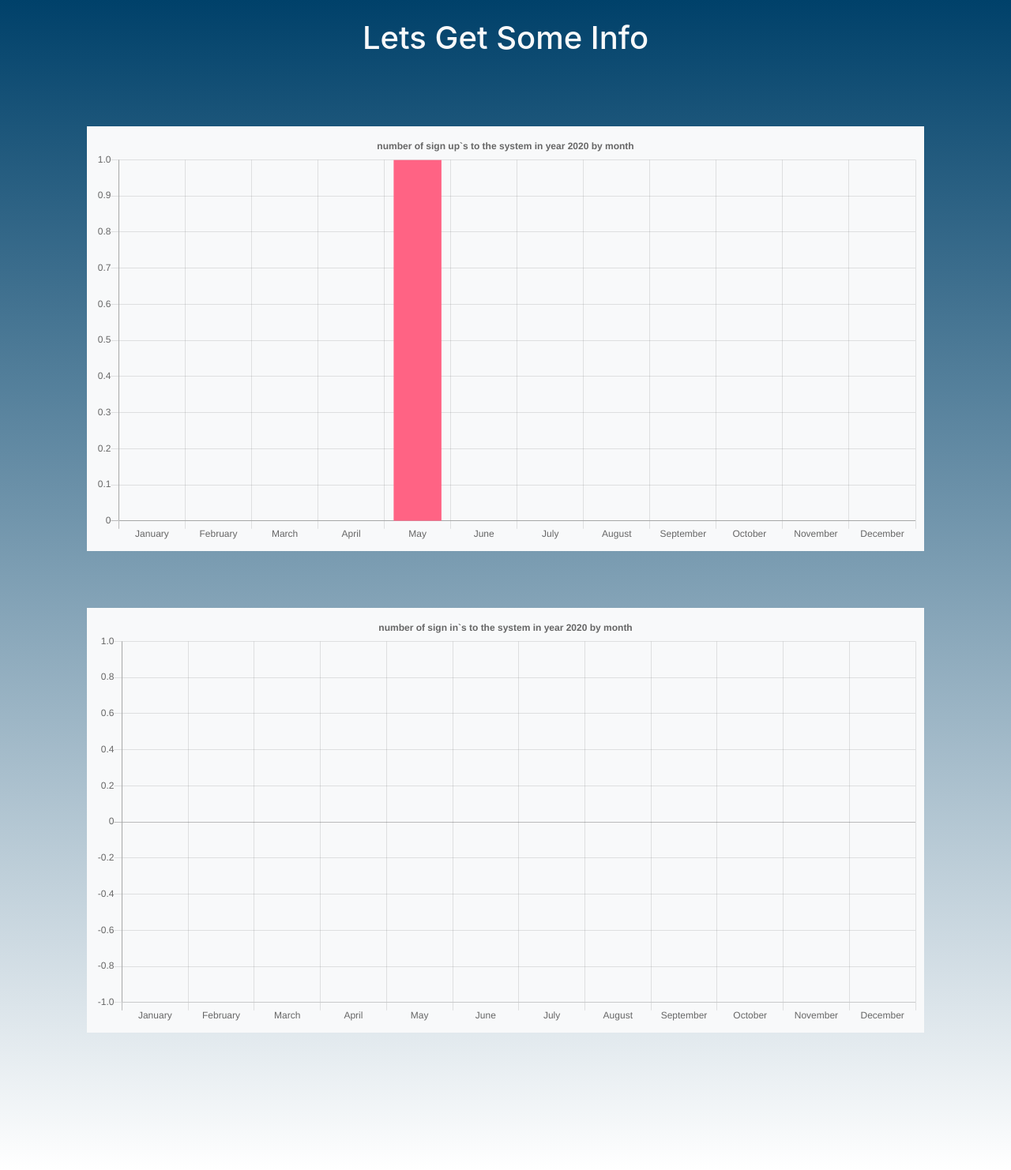
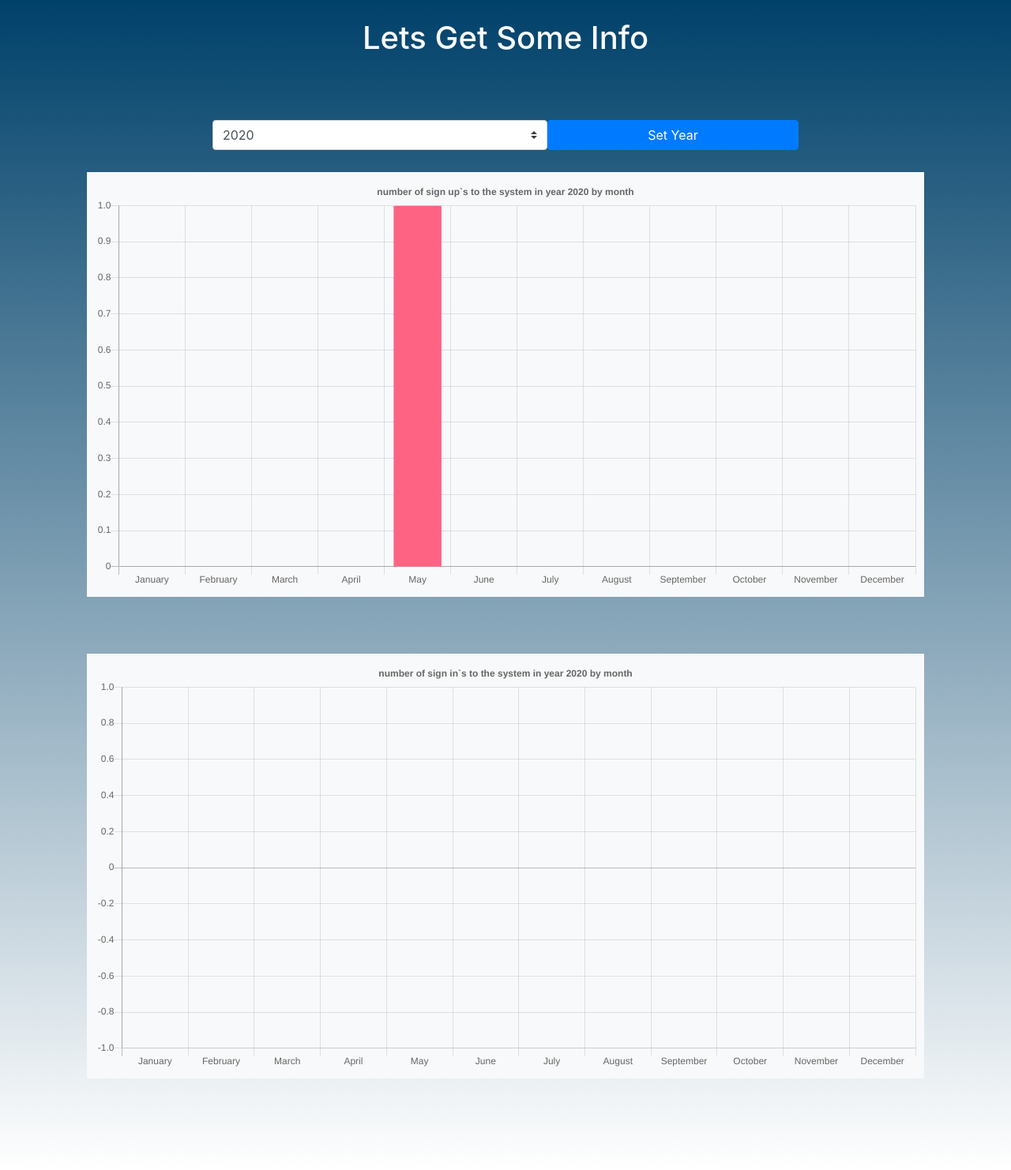
Before and after one commit to leorrose/B7Fun, a Django app: page /adminStats/ in a window 1280 px wide. Shown: the part 56-1538 px from the top of the page at 79% size. Run offline with Django 3.2, Linux system fonts and the light colour scheme; the visitor is signed in with stand-in values (Sample User, id 1); data comes from the database, SQL or seed files in the repository; some libraries are stand-ins or nearby versions.

Commit message:
PM2020T17-31 PM2020T17-30 add year select

```diff
--- a/B7FunDjango/adminStats/templates/adminStats/show_statistics.html
+++ b/B7FunDjango/adminStats/templates/adminStats/show_statistics.html
@@ -6,13 +6,19 @@
 {% endblock  %}
 
 {%block content%}
-<div class="container-fluid d-flex flex-column h-100">
+<div class="container-fluid d-flex flex-column h-100" style="overflow-y: scroll;">
     <div class="row justify-content-center mt-1 p-1">
         <div class="col-10 m-2 p-2">
             <h1 class="text-center text-light"> Lets Get Some Info</h1>
         </div>
     </div>
-    <div class="row justify-content-center mt-5 p-1">
+    <div class="row  justify-content-center mt-5 p-1">
+        <select class="browser-default custom-select col-4" id="year-input">
+            <option>2020</option>
+        </select>
+        <button class="btn btn-primary mb-2 col-3" onclick="changeYear()">Set Year</button>
+    </div>
+    <div class="row justify-content-center mt-1 p-1">
         <div class="col-10 bg-light m-2 p-2">
             <canvas id="sign_ups_chart"></canvas>
         </div>
@@ -22,7 +28,7 @@
             <canvas id="sign_ins_chart"></canvas>
         </div>
     </div>
-    <div class="flex-grow-1"></div>
+    <div class="row justify-content-center mt-5 mb-5 p-1"></div>
 </div>
 
 {{ labels|json_script:"labels" }}
@@ -39,6 +45,14 @@
 
     window.onload = function(){
         $( document ).ready(function() {
+            var start = 2021;
+            var end = new Date().getFullYear();
+            var options = "";
+            for(var year = start ; year <=end; year++){
+                options += "<option>"+ year +"</option>";
+            }
+            document.getElementById('year-input').innerHTML += options;
+
             var ctx = document.getElementById('sign_ups_chart').getContext('2d');
             var sigh_ups_chart = new Chart(ctx, {
                 // The type of chart we want to create
@@ -91,5 +105,9 @@
             });
         });
     };
+
+    function changeYear(){
+        document.location = {% url 'adminStats:show_stats_no_year' %} + $('#year-input').find(":selected").text()
+    }
 </script>
 {% endblock  %}
```
